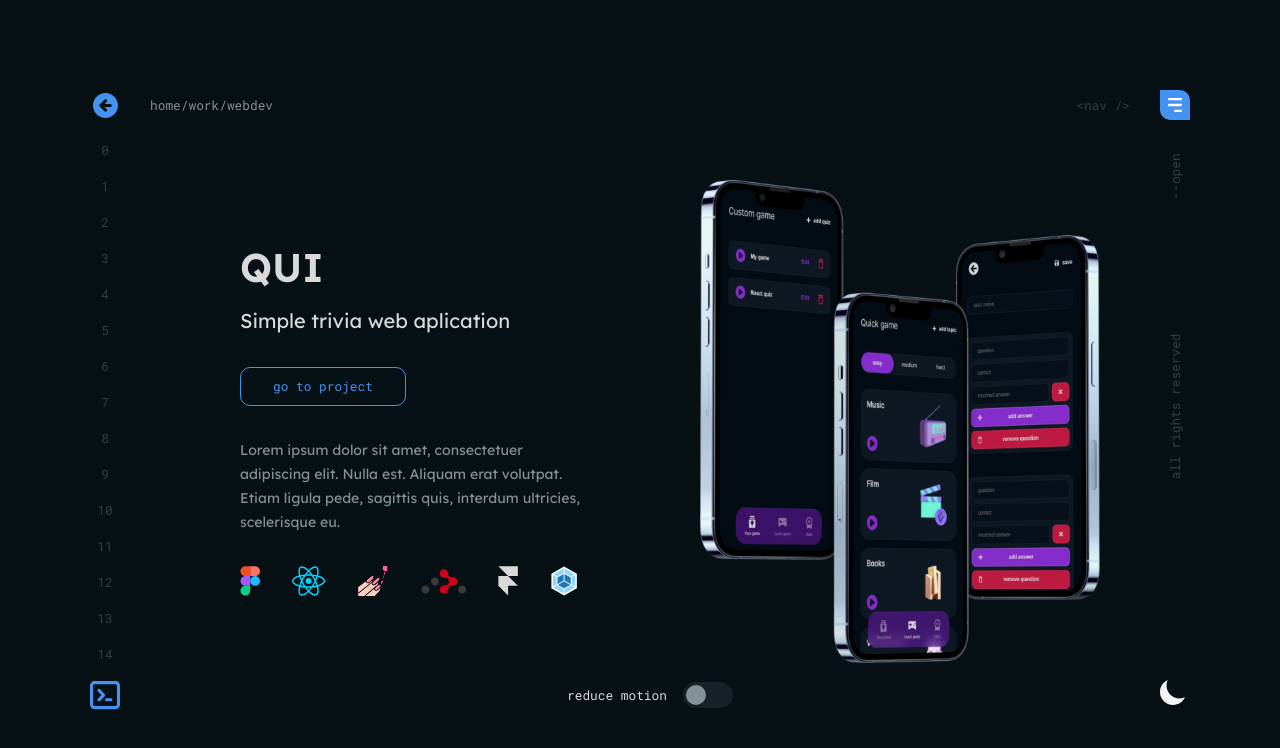
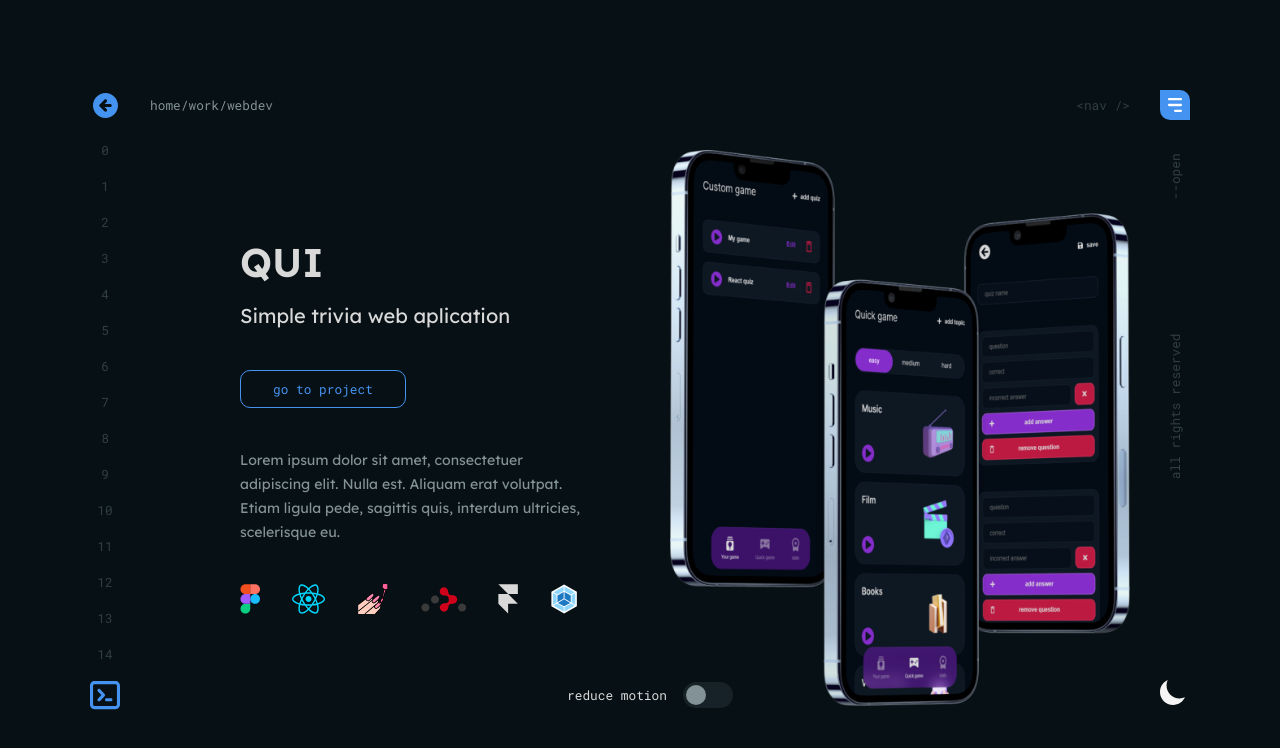
Before and after one commit to hanzek27/portfolio, a React (Vite) app: page /work/webdev in a window 1280 px wide. Shown: the top 748 px of the page. Built offline with nearby package versions, Linux system fonts and the light colour scheme.

Commit message:
basic animations added, button sizes fixed

```diff
--- /dev/null
+++ b/src/components/animations/quiAnimation.jsx
@@ -0,0 +1,32 @@
+export const orchestration = {
+  initiate: {
+    transition: {
+      staggerChildren: 0.2,
+      when: "afterChildren"
+    }
+  },
+  onScreen: {
+    transition: {
+      staggerChildren: 0.5,
+      when: "beforeChildren"
+    }
+  }
+}
+
+export const sidesEnter = {
+  initiate: {
+    opacity: 0,
+  },
+  onScreen: {
+    opacity: 1,
+  }
+}
+
+export const textItems = {
+  initiate: {
+    opacity: 0,
+  },
+  onScreen: {
+    opacity: 1,
+  }
+}
--- a/src/components/buttons/OutlineButton.jsx
+++ b/src/components/buttons/OutlineButton.jsx
@@ -2,7 +2,7 @@ import React from 'react'
 
 export default function OutlineButton({text}) {
   return (
-    <button className='py-3 px-8 rounded-medium border border-accent-blue text-button font-console text-accent-blue w-full md:w-max'>
+    <button className='py-3 px-8 rounded-medium border border-accent-blue text-console font-console text-accent-blue w-full md:w-max'>
       {text}
     </button>
   )
--- a/src/pages/Qui.jsx
+++ b/src/pages/Qui.jsx
@@ -3,20 +3,21 @@ import { motion } from "framer-motion";
 import QUIpreview from '../assets/images/web-developement/QUI/QUI_preview.png'
 import UsedTechStack from '../components/UsedTechStack';
 import OutlineButton from '../components/buttons/OutlineButton';
+import { orchestration, sidesEnter, textItems } from '../components/animations/quiAnimation';
 
 export default function Qui() {
   return (
-    <motion.div className='grid grid-cols-1 grid-rows-[auto_1fr] md:grid-cols-2 md:grid-rows-none w-full h-full'>
-      <motion.div className='flex justify-start items-start md:items-center pl-text-sm md:pr-md md:pl-text-md lg:pl-text-lg'>
+    <motion.div variants={orchestration} initial='initiate' animate='onScreen' exit='initiate' className='grid grid-cols-1 grid-rows-[auto_1fr] md:grid-cols-2 md:grid-rows-none w-full h-full'>
+      <motion.div variants={sidesEnter} className='flex justify-start items-start md:items-center pl-text-sm md:pr-md md:pl-text-md lg:pl-text-lg'>
         <div>
-          <motion.h2 className='font-main text-large text-main-light dark:text-main-dark'>QUI</motion.h2>
-          <motion.h4 className='font-main text-medium text-main-light dark:text-main-dark pt-5 pb-8'>Simple trivia web aplication</motion.h4>
+          <motion.h2 variants={textItems} className='font-main text-large text-main-light dark:text-main-dark'>QUI</motion.h2>
+          <motion.h4 variants={textItems} className='font-main text-medium text-main-light dark:text-main-dark pt-5 pb-10'>Simple trivia web aplication</motion.h4>
           <OutlineButton text='go to project' />
-          <motion.p className='font-main text-paragraph text-dim-light dark:text-dim-dark pt-8 pb-8'>Lorem ipsum dolor sit amet, consectetuer adipiscing elit. Nulla est. Aliquam erat volutpat. Etiam ligula pede, sagittis quis, interdum ultricies, scelerisque eu.</motion.p>
+          <motion.p variants={textItems} className='font-main text-paragraph text-dim-light dark:text-dim-dark py-10'>Lorem ipsum dolor sit amet, consectetuer adipiscing elit. Nulla est. Aliquam erat volutpat. Etiam ligula pede, sagittis quis, interdum ultricies, scelerisque eu.</motion.p>
           <UsedTechStack react reactrouter framermotion webpack styledcomponents figma />
         </div>
       </motion.div>
-      <motion.div className='row-start-1 md:col-start-2 px-sm pt-md pb-sm md:p-md'>
+      <motion.div variants={sidesEnter} className='row-start-1 md:col-start-2 px-sm py-md md:p-sm flex items-center'>
         <img src={QUIpreview} className='w-full' />
       </motion.div>
     </motion.div>
--- a/tailwind.config.cjs
+++ b/tailwind.config.cjs
@@ -35,8 +35,8 @@ module.exports = {
         letterSpacing: '0',
         fontWeight: '400',
       }],
-      'button': ['0.8rem', {
-        lineHeight: '0.8rem',
+      'button': ['1.2rem', {
+        lineHeight: '1.2rem',
         letterSpacing: '0',
         fontWeight: '400',
       }],
```
